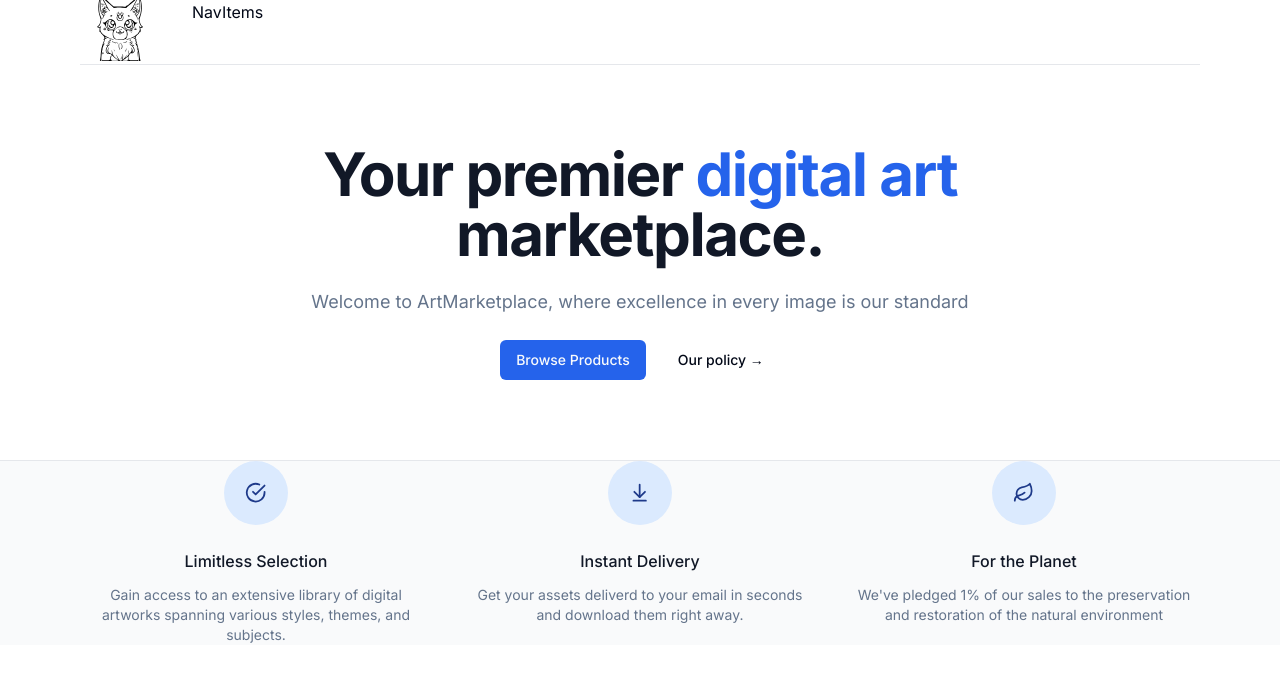
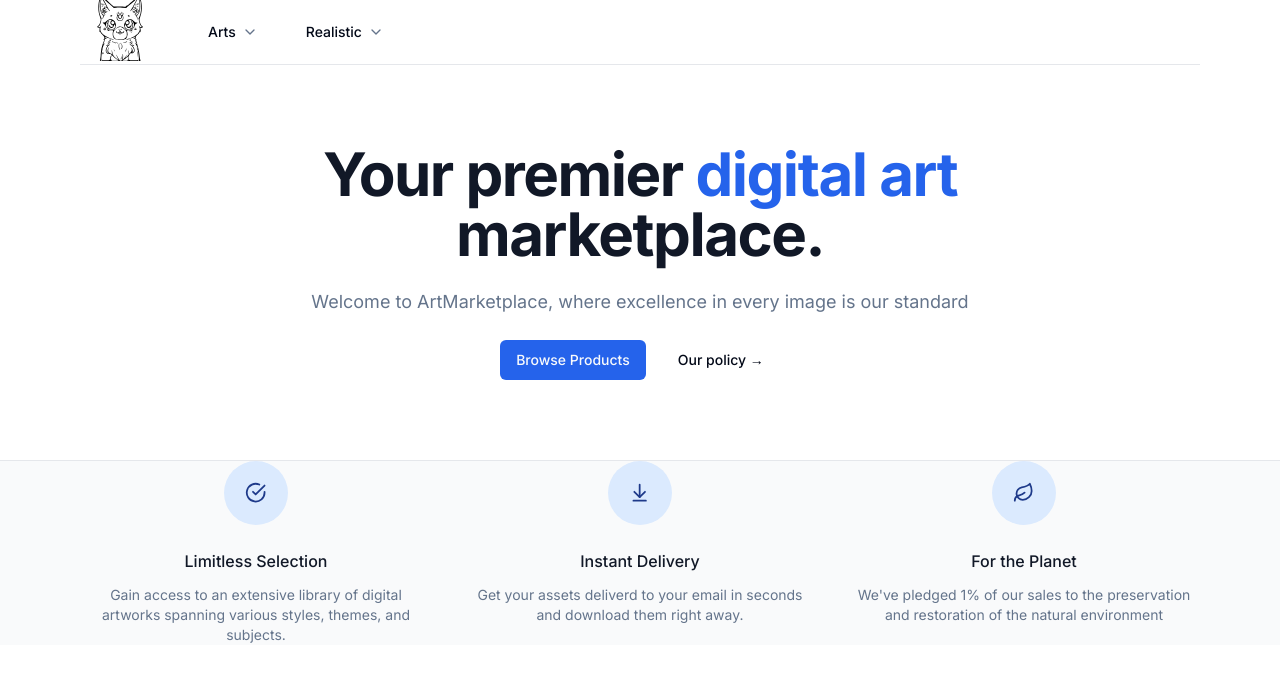
Before and after one commit to suyogbud/artmarket, a Next.js app: page / in a window 1280 px wide. Shown: the top 682 px of the page. Built offline with nearby package versions, Linux system fonts and the light colour scheme.

Commit message:
Added click functions to navitema

```diff
--- /dev/null
+++ b/src/components/NavItem.tsx
@@ -0,0 +1,43 @@
+"use client";
+import React from "react";
+import { Button } from "./ui/button";
+import { PRODUCT_CATEGORIES } from "@/app/config";
+import { ChevronDown } from "lucide-react";
+import { cn } from "@/lib/utils";
+
+type Category = (typeof PRODUCT_CATEGORIES)[number];
+
+interface NavItemsProps {
+  category: Category;
+  handleOpen: () => void;
+  isOpen: boolean;
+  isAnyOpen: boolean;
+}
+
+const NavItem = ({
+  category,
+  handleOpen,
+  isOpen,
+  isAnyOpen,
+}: NavItemsProps) => {
+  return (
+    <div className="flex">
+      <div className="relative flex items-center">
+        <Button
+          className="gap-1.5"
+          onClick={handleOpen}
+          variant={isOpen ? "secondary" : "ghost"}
+        >
+          {category.label}
+          <ChevronDown
+            className={cn("w-4 h-4 transition-all text-muted-foreground", {
+              "-rotate-180": isOpen,
+            })}
+          />
+        </Button>
+      </div>
+    </div>
+  );
+};
+
+export default NavItem;
--- a/src/components/NavItems.tsx
+++ b/src/components/NavItems.tsx
@@ -1,10 +1,35 @@
 "use client";
+import { PRODUCT_CATEGORIES } from "@/app/config";
 import React, { useState } from "react";
+import NavItem from "./NavItem";
 
 const NavItems = () => {
   const [activeIndex, setActiveIndex] = useState<null | number>(null);
 
-  return <div className="flex gap-4 h-full">NavItems</div>;
+  return (
+    <div className="flex gap-4 h-full">
+      {PRODUCT_CATEGORIES.map((category, i) => {
+        const handleOpen = () => {
+          if (activeIndex === i) {
+            setActiveIndex(null);
+          } else {
+            setActiveIndex(i);
+          }
+        };
+        const isOpen = activeIndex === i;
+        const isAnyOpen = activeIndex !== null;
+        return (
+          <NavItem
+            category={category}
+            handleOpen={handleOpen}
+            isOpen={isOpen}
+            key={category.value}
+            isAnyOpen={isAnyOpen}
+          />
+        );
+      })}
+    </div>
+  );
 };
 
 export default NavItems;
```
